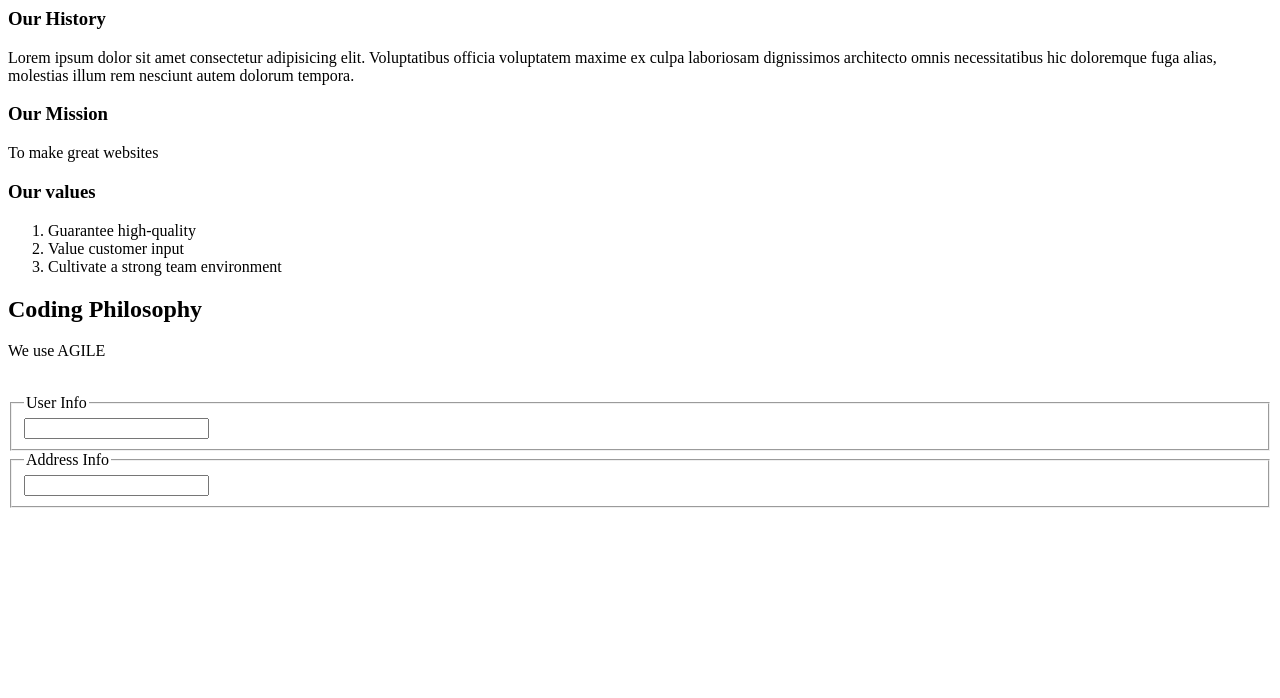
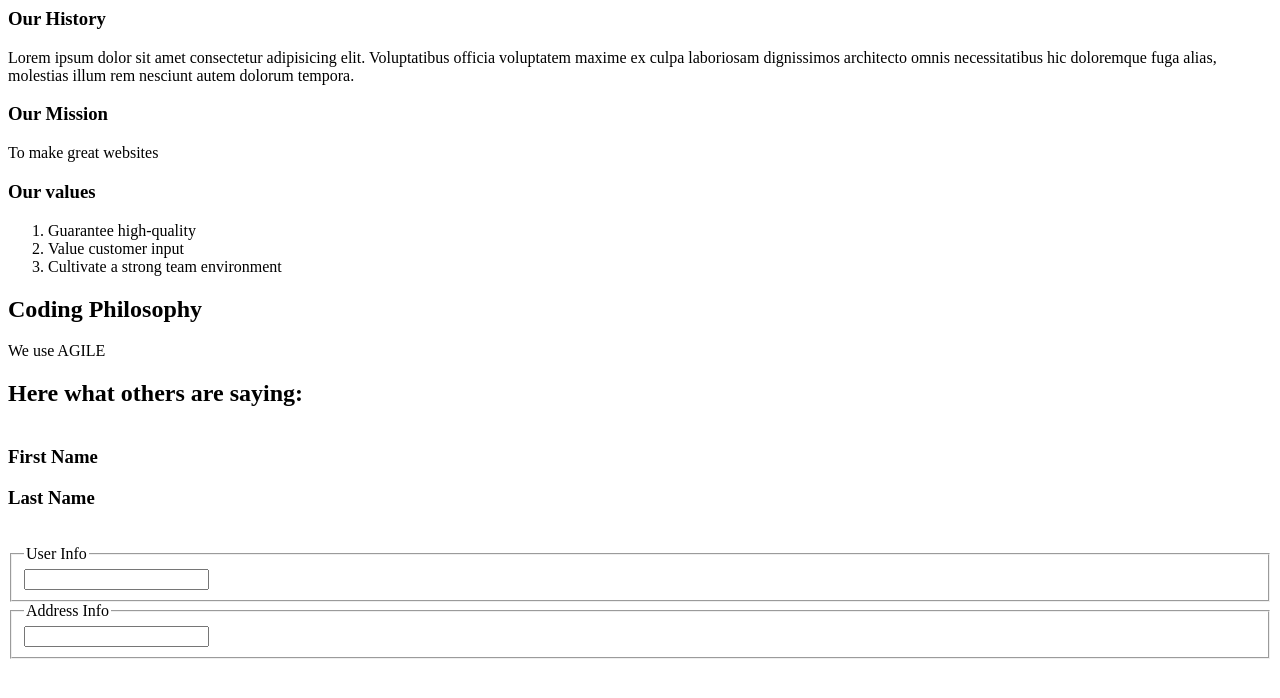
Before and after one commit to alex-mack-mimo/TheAmazingWebsite2, a plain HTML site: page index.html in a window 1280 px wide. Drawn offline with Linux system fonts and the light colour scheme.

Commit message:
added testimonial page

```diff
--- a/index.html
+++ b/index.html
@@ -35,6 +35,15 @@
         <p>We use AGILE</p>
     </section>
 
+    <section id="testimonials">
+        <h2>Here what others are saying:</h2>
+        <div class="testimonial-card">
+            <img src="" alt="" class="profile-pic">
+            <h3>First Name</h3>
+            <h3>Last Name</h3>
+        </div>
+    </section>
+
     <section id="image-gallery">
         <img src="" alt="">
         <img src="" alt="">
```
